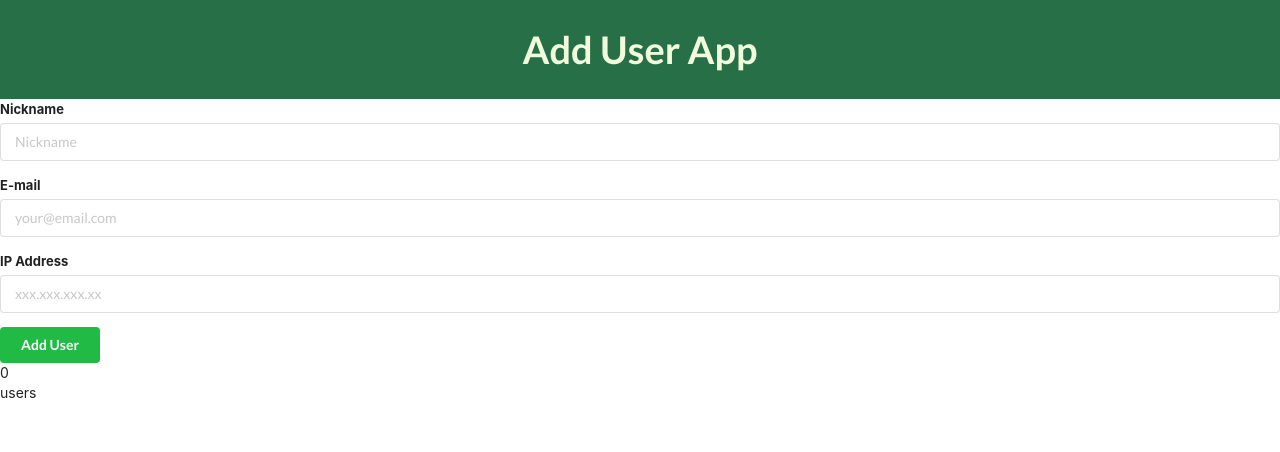
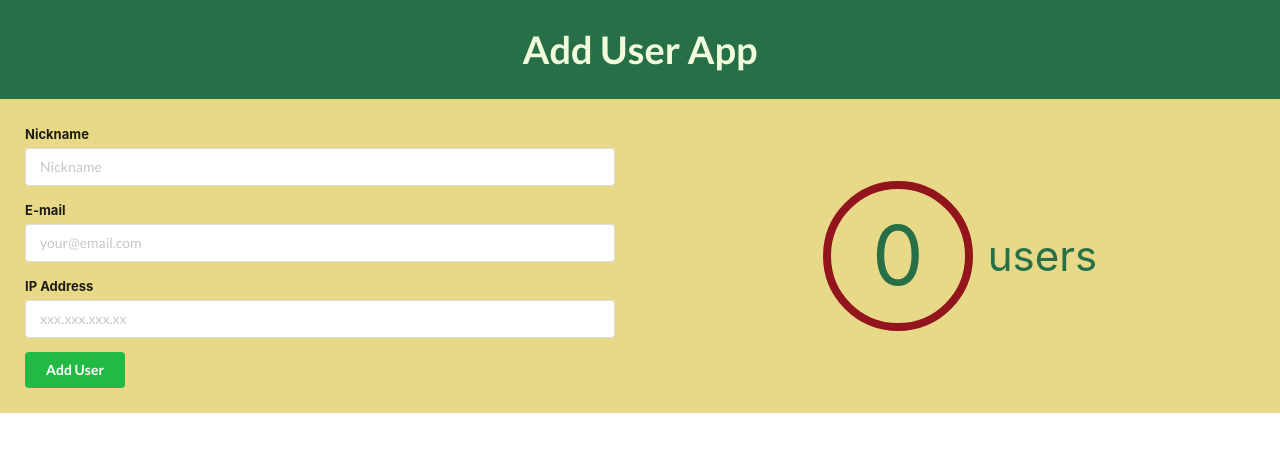
Before and after one commit to mateuszlubianka1993/add-user-react, a React (Create React App) app: page / in a window 1280 px wide. Shown: the top 452 px of the page. Built offline with nearby package versions, Linux system fonts and the light colour scheme.

Commit message:
add AddUserForm.css, UsersCounter.css, App.css

```diff
--- a/src/components/AddUserForm.js
+++ b/src/components/AddUserForm.js
@@ -1,4 +1,5 @@
 import React from 'react';
+import './styles/AddUserForm.css';
 
 class AddUserForm extends React.Component {
     constructor(props) {
@@ -38,11 +39,12 @@ class AddUserForm extends React.Component {
                         <label>IP Address</label>
                         <input onChange={this.props.onInputIpChange} ref={this.ipRef} type="text" name="ip-address" placeholder="xxx.xxx.xxx.xx" pattern="\d{1,3}\.\d{1,3}\.\d{1,3}\.\d{1,3}" required/>
                     </div>
-                    <button onClick={clear} className="positive ui button" type="submit">Add User</button>
+                    <div className="btn-container">
+                        <button onClick={clear} className="positive ui button" type="submit">Add User</button>
+                        {deleteBtn()}
+                    </div>
                 </form>
-                <div className="delete-list-container">
-                    {deleteBtn()}
-                </div>
+
             </div>
         );
     };
--- a/src/components/App.js
+++ b/src/components/App.js
@@ -4,6 +4,7 @@ import Header from './Header';
 import AddUserForm from './AddUserForm';
 import UsersList from './UsersList';
 import UsersCounter from './UsersCounter';
+import './styles/App.css';
 
 class App extends React.Component {
     constructor(props) {
@@ -65,6 +66,7 @@ class App extends React.Component {
         return(
             <div className="app-container">
                 <Header />
+                <div className="form-counter-container">
                     <AddUserForm
                         onInputNickChange={this.onInputNickChange}
                         onInputEmailChange={this.onInputEmailChange}
@@ -73,6 +75,7 @@ class App extends React.Component {
                         removeUsersList={this.removeUsersList}
                         users={this.state.users}/>
                     <UsersCounter users={this.state.users}/>
+                </div>
                 <UsersList
                     users={this.state.users}
                     deleteUser={this.deleteUser}/>
--- a/src/components/UsersCounter.js
+++ b/src/components/UsersCounter.js
@@ -1,4 +1,5 @@
 import React from 'react';
+import './styles/UsersCounter.css';
 
 const UsersCounter = (props) => {
     let howManyUsers = props.users.length;
--- /dev/null
+++ b/src/components/styles/AddUserForm.css
@@ -0,0 +1,8 @@
+.add-user-form-container {
+    background-color: #e8d988;
+    flex-basis: 50%;
+    padding: 25px;
+}
+.btn-container {
+    display: flex;
+}
--- /dev/null
+++ b/src/components/styles/App.css
@@ -0,0 +1,4 @@
+.form-counter-container {
+    display: flex;
+    justify-content: center;
+}
--- /dev/null
+++ b/src/components/styles/UsersCounter.css
@@ -0,0 +1,24 @@
+.counter-container {
+    background-color: #e8d988;
+    flex-basis: 50%;
+    padding: 25px;
+    display: flex;
+    justify-content: center;
+    align-items: center;
+}
+.counter {
+    height: 150px;
+    width: 150px;
+    border-radius: 50%;
+    border: 8px solid #92151d;
+    display: flex;
+    align-items: center;
+    justify-content: center;
+    font-size: 82px;
+    color: 	#277047;
+}
+.counter-txt {
+    color: 	#277047;
+    font-size: 42px;
+    margin-left: 15px;
+}
```
Lines whose indentation alone changed are shown as unchanged.
